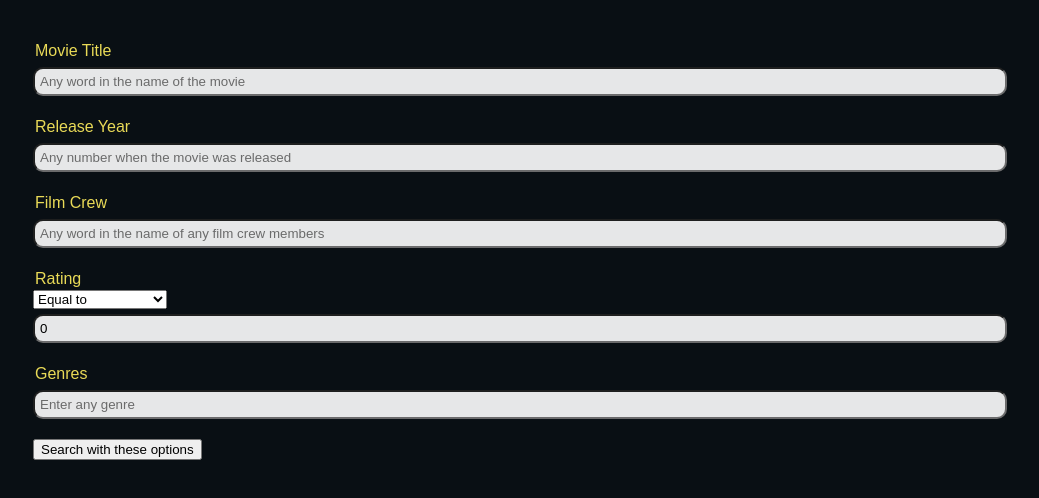
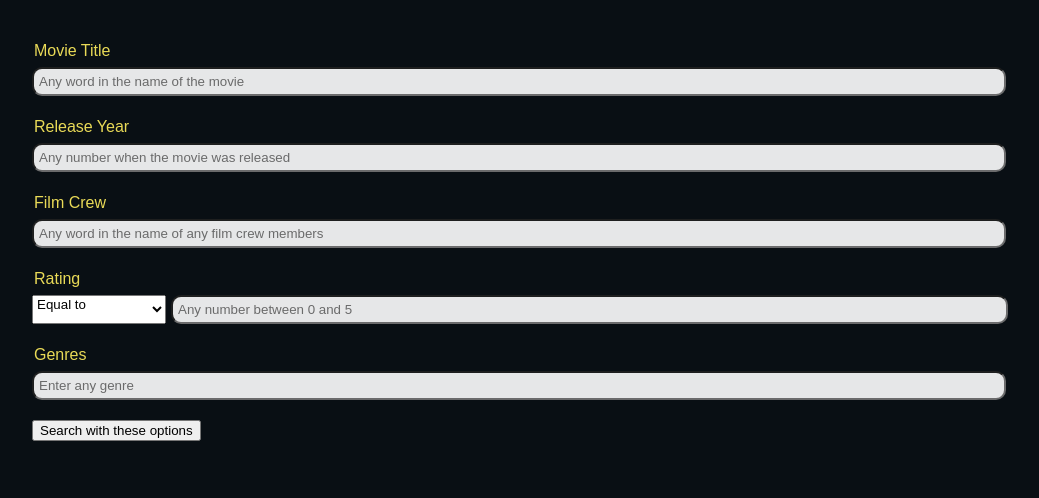
Before and after one commit to vetematts/CineCritic-frontend, a React (Vite) app: page /advancedSearch in a window 1280 px wide. Shown: the top 498 px of the page, without its empty margins (120-1159 px from the left). Built offline with nearby package versions, Linux system fonts and the light colour scheme; a web font is replaced by a local one.

Commit message:
feat: (Advanced Search Page) stylised the rating comparator section to be the same width as a full width input field. The drop down and input field for the rating input are placed in the same row.

```diff
--- a/src/pages/AdvancedSearchPage.jsx
+++ b/src/pages/AdvancedSearchPage.jsx
@@ -29,11 +29,34 @@ const StyledInputs = styled.input`
 
     /* Set responsive design */
     display: flex;
+    flex: 1; /* Shrink and grow in proportion to window size */
     justify-content: flex-start;
-    width: 60rem;
+    flex-basis: 60rem; /* Ideal width if space permits */
+    width: 60rem; /* This is the ideal width */
 
     /* Space away from other items */
     margin: 5px 0 20px 0;
+`;
+
+// Flexible drop down that fits in next to its input field
+const StyledDropDown = styled.select`
+    /* Make the drop down responsive */
+    display: flex;
+    flex: 0;
+    justify-content: flex-start;
+    align-items: flex-start;
+    height: auto;
+
+    /* Space away from other items */
+    margin: 5px 5px 20px 0;
+`;
+
+// Create a div container for the ratings drop down and input
+const StyledRatingInput = styled.div`
+    /* Set responsive design */
+    display: flex;
+    justify-content: flex-start;
+    width: 61rem;
 `;
 
 function AdvancedSearchPage() {
@@ -41,7 +64,7 @@ function AdvancedSearchPage() {
     const [releaseYear, setReleaseYear] = useState("");
     const [crew, setCrew] = useState("");
     const [ratingComparator, setRatingComparator] = useState("EQUAL_TO");
-    const [rating, setRating] = useState(0);
+    const [rating, setRating] = useState("");
     const [genres, setGenres] = useState("");
 
     const handleTitle = (event) => {
@@ -102,7 +125,8 @@ function AdvancedSearchPage() {
             <StyledLabels>
                 Rating
             </StyledLabels>
-            <select
+            <StyledRatingInput>
+                <StyledDropDown
                     defaultValue = {"EQUAL_TO"}
                 >
                     {/* HTML entity codes: &lt is < and &gt is > */}
@@ -111,12 +135,13 @@ function AdvancedSearchPage() {
                     <option value = "EQUAL_TO">Equal to</option>
                     <option value = "GREATER_THAN">Greater than</option>
                     <option value = "GREATER_OR_EQUAL">Greater or equal to</option>
-            </select>
+                </StyledDropDown>
                 <StyledInputs
                     value = {rating}
                     onChange = {handleRating}
                     placeholder = "Any number between 0 and 5"
                 />
+            </StyledRatingInput>
             <StyledLabels>
                 Genres
             </StyledLabels>
```
Lines whose indentation alone changed are shown as unchanged.
